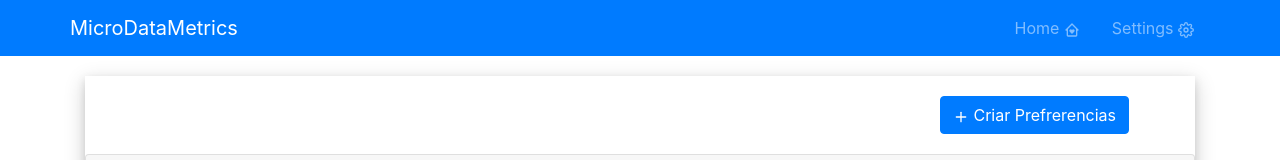
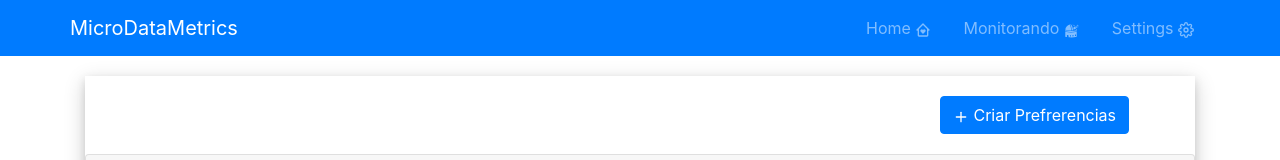
Before and after one commit to airton-silva/pjtTcc, a React (Create React App) app in the folder front-end/: page /settings in a window 1280 px wide. Shown: the top 160 px of the page. Built offline with nearby package versions, Linux system fonts and the light colour scheme; no server answers.

Commit message:
add menu monitor, page Preference metricas

```diff
--- a/front-end/src/Components/Header/index.js
+++ b/front-end/src/Components/Header/index.js
@@ -2,6 +2,7 @@ import React from "react";
 import { Container, Nav, Navbar} from "react-bootstrap";
 import { BiHomeHeart } from "react-icons/bi";
 import { FiSettings } from "react-icons/fi"
+import { GiObservatory } from "react-icons/gi"
 import { Link } from 'react-router-dom';
 import "./style.css"
 
@@ -14,6 +15,7 @@ const Header = () => {
                     <Nav className="me-auto">
 
                         <Link to="/" className="nv-link">Home <BiHomeHeart/> </Link>
+                        <Link to="/monitoring" className="nv-link">Monitorando <GiObservatory/></Link>
                         <Link to="/settings" className="nv-link">Settings <FiSettings/></Link>
 
                     </Nav>
--- a/front-end/src/routes.js
+++ b/front-end/src/routes.js
@@ -2,13 +2,15 @@ import React from "react";
 import {Routes,Route } from "react-router-dom";
 
 import Home from "./Pages/Home";
-import Settings from "./Pages/Settings"
+import Settings from "./Pages/Settings";
+import Monitoring from "./Pages/Monitoring";
 
 const MyRoutes = () => {
     return(
 
             <Routes>
                 <Route path="/"  element = {<Home/>} />
+                <Route path="/monitoring" element = {<Monitoring/>} />
                 <Route path="/settings" element = {<Settings/>} />
             </Routes>
 
```
